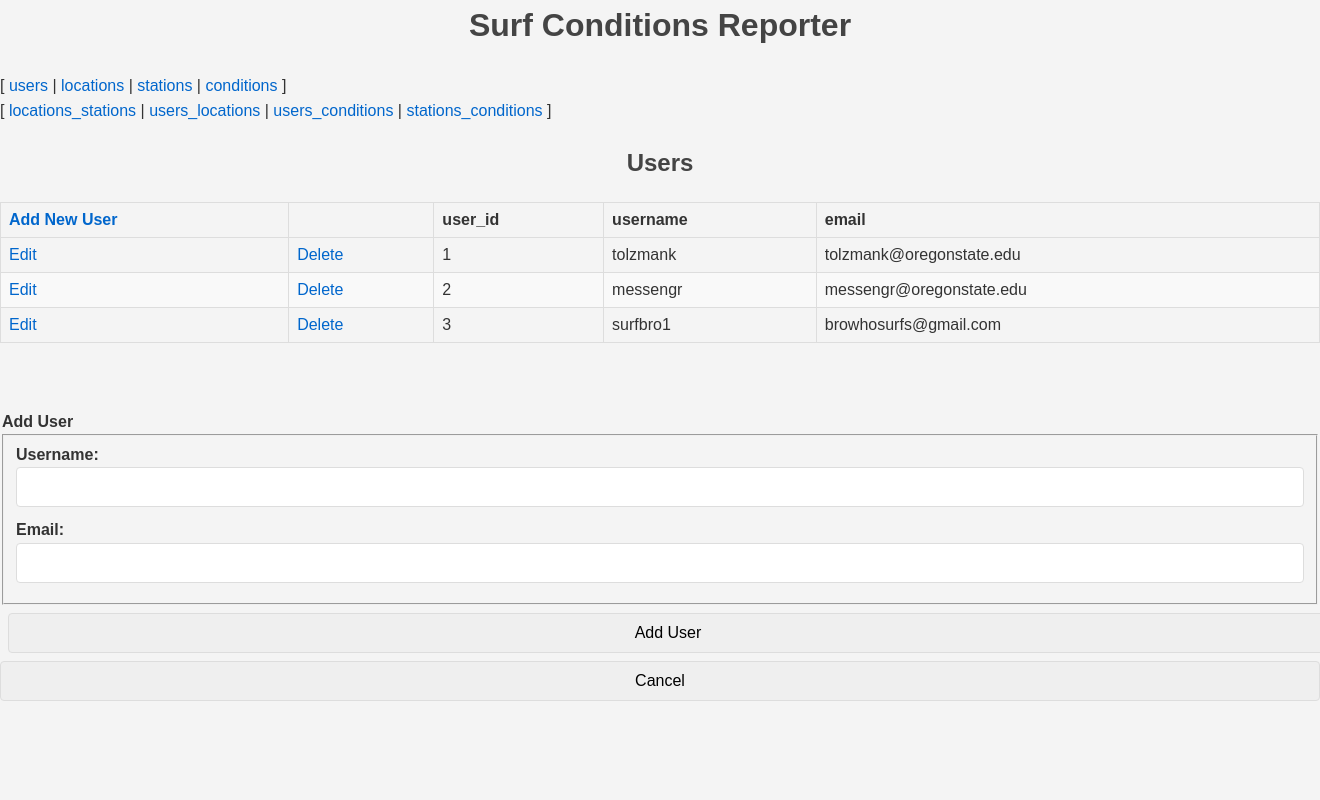
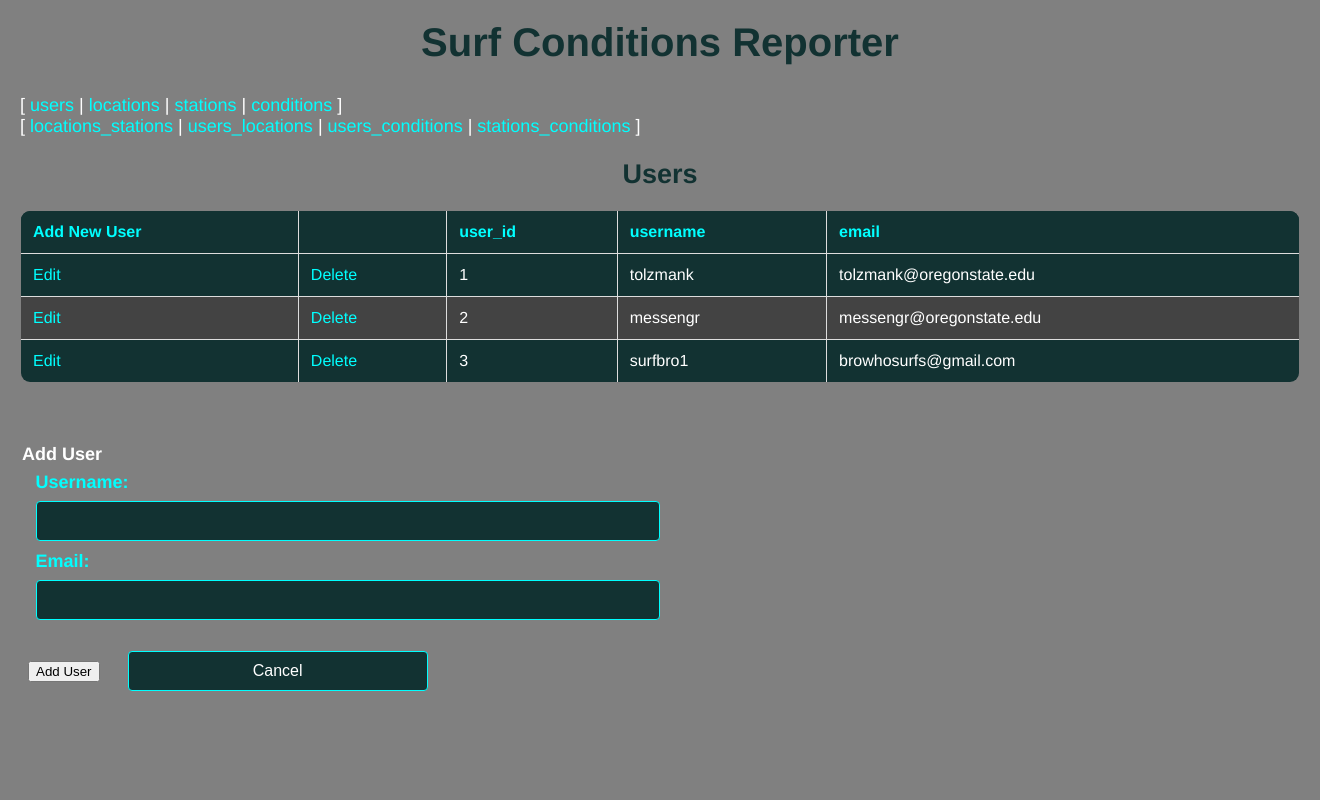
Before and after one commit to tolzmank/g1, a Flask app: page /users in a window 1320 px wide; the page is wider, and only the part inside the window is pictured. Run offline with Flask 3, Linux system fonts and the light colour scheme; data comes from the database, SQL or seed files in the repository; data that the repository does not hold is empty; some libraries are stand-ins or nearby versions.

Commit message:
Update style.css
This is the updated version of the css.

```diff
--- a/conditions_reporter_html/static/style.css
+++ b/conditions_reporter_html/static/style.css
@@ -1,54 +1,51 @@
-
 body {
-    font-family: Arial, sans-serif;
+    font-family: Helvetica, sans-serif;
+    background-color: grey;
+    color: white;
     margin: 0;
-    padding: 0;
-    background-color: #f4f4f4;
-    color: #333;
-    line-height: 1.6;
+    padding: 20px;
+    font-size: 18px;
 }
 
-h1, h2, h3 {
-    color: #444;
+.container {
+    background-color: #6E6E6E;
+    border: 1px solid #6E6E6E;
+    border-radius: 50px;
+    padding: 50px;
+    display: inline-block; /* Allows the container to fit the content width */
+    box-shadow: 2px 2px 12px rgba(0, 0, 0, 0.2);
+    max-width: 1200px;
+    margin: 20px auto;
+}
+
+h1 {
     text-align: center;
+    color: #123232;
+    margin-top: 0;
+    margin-bottom: 30px;
+    font-size: 40px;
+}
+
+h2, h3 {
+    color: #123232;
+    text-align: center;
+    margin-bottom: 20px;
+}
+
+hr {
+    border: 0;
+    border-top: 1px solid #00FFFF;
+    margin: 10px 0;
 }
 
 a {
+    color: #00FFFF;
     text-decoration: none;
-    color: #0066cc;
 }
 
 a:hover {
     text-decoration: underline;
-}
-
-/* Navigation Bar */
-nav {
-    background-color: #333;
-    color: white;
-    padding: 0.5em 1em;
-    text-align: center;
-}
-
-nav a {
-    margin: 0 15px;
-    color: white;
-    font-weight: bold;
-}
-
-nav a:hover {
-    color: #ffcc00;
-}
-
-/* Container */
-.container {
-    width: 80%;
-    margin: auto;
-    overflow: hidden;
-    padding: 20px;
-    background: white;
-    border-radius: 5px;
-    box-shadow: 0 0 10px rgba(0, 0, 0, 0.1);
+    color: black;
 }
 
 /* Tables */
@@ -56,99 +53,129 @@ table {
     width: 100%;
     border-collapse: collapse;
     margin-bottom: 20px;
+    border-radius: 10px;
+    overflow: hidden;
 }
 
 table th, table td {
     border: 1px solid #ddd;
-    padding: 8px;
+    padding: 12px;
     text-align: left;
 }
 
 table th {
-    background-color: #f4f4f4;
-    color: #333;
+    background-color: #123232;
+    color: #00FFFF;
+    font-weight: bold;
+}
+
+table td:hover {
+    background-color: #5A5A5A;
 }
 
 table tr:nth-child(even) {
-    background-color: #f9f9f9;
+    background-color: #434343;
 }
 
-table tr:hover {
-    background-color: #f1f1f1;
+table tr:nth-child(odd) {
+    background-color: #123232;
 }
 
+
+
 /* Forms */
+
 form {
     margin: 20px 0;
 }
 
+fieldset {
+    display: block;
+    outline: none;
+    border: none;
+}
+
+
+form input[type=text], input[type=email]{
+    width: 50%;
+    padding: 10px;
+    margin-bottom: 10px;
+    border: 1px solid #00FFFF;
+    border-radius: 4px;
+    font-size: 1rem;
+    background-color: #123232;
+    color: white;
+}
+
+form input[class=btn]{
+    width: 300px;
+    padding: 10px;
+    margin-top: 10px;
+    margin-left: 15px;
+    border: 1px solid #00FFFF;
+    border-radius: 4px;
+    font-size: 1rem;
+    background-color: #123232;
+    color: white;
+}
+
+form select, option, input[type=datetime-local]{
+    width: 620;
+    padding: 10px;
+    margin-bottom: 10px;
+    border: 1px solid #00FFFF;
+    border-radius: 4px;
+    font-size: 1rem;
+    background-color: #123232;
+    color: white;
+}
+
 form label {
+    display: block;
     margin-bottom: 8px;
+    font-weight: bold;
+    color: #00FFFF;
+}
+
+
+/* Navbar */
+.navbar {
+    display: flex;
+    flex-direction: column;
+    align-items: center;
+    margin-top: 20px;
+}
+
+.navbar ul {
+    list-style: none;
+    padding: 5px;
+    margin: 10px 0;
+    display: flex;
+    gap: 20px;
+}
+
+.navbar ul li {
+    display: inline;
+}
+
+.navbar a {
+    text-decoration: none;
+    padding: 10px 20px;
+    color: #123232;
+    background-color: #00FFFF;
+    border-radius: 10px;
+    transition: background-color 0.3s, color 0.3s;
     font-weight: bold;
 }
 
-form input, form select, form button, form textarea {
-    width: 100%;
-    padding: 10px;
-    margin-bottom: 10px;
-    border: 1px solid #ddd;
-    border-radius: 4px;
-    font-size: 1rem;
+.navbar a:hover {
+    background-color: #007F7F;
+    color: white;
 }
 
-form button {
-    background-color: #0066cc;
-    color: white;
-    border: none;
-    cursor: pointer;
-}
 
-form button:hover {
-    background-color: #005bb5;
-}
 
-/* Buttons */
-.button {
-    padding: 10px 15px;
-    background-color: #0066cc;
-    color: white;
-    text-align: center;
-    border-radius: 4px;
-    cursor: pointer;
-}
-
-.button:hover {
-    background-color: #005bb5;
-}
-
-.delete-button {
-    background-color: #ff4d4d;
-}
-
-.delete-button:hover {
-    background-color: #e60000;
-}
-
-.update-button {
-    background-color: #4caf50;
-}
-
-.update-button:hover {
-    background-color: #3e8e41;
-}
-
-/* Footer */
-footer {
-    background-color: #333;
-    color: white;
-    text-align: center;
-    padding: 10px 0;
-    position: fixed;
-    bottom: 0;
-    width: 100%;
-}
-
-/* Responsive Design */
+/* Media Queries */
 @media (max-width: 768px) {
     .container {
         width: 95%;
```
